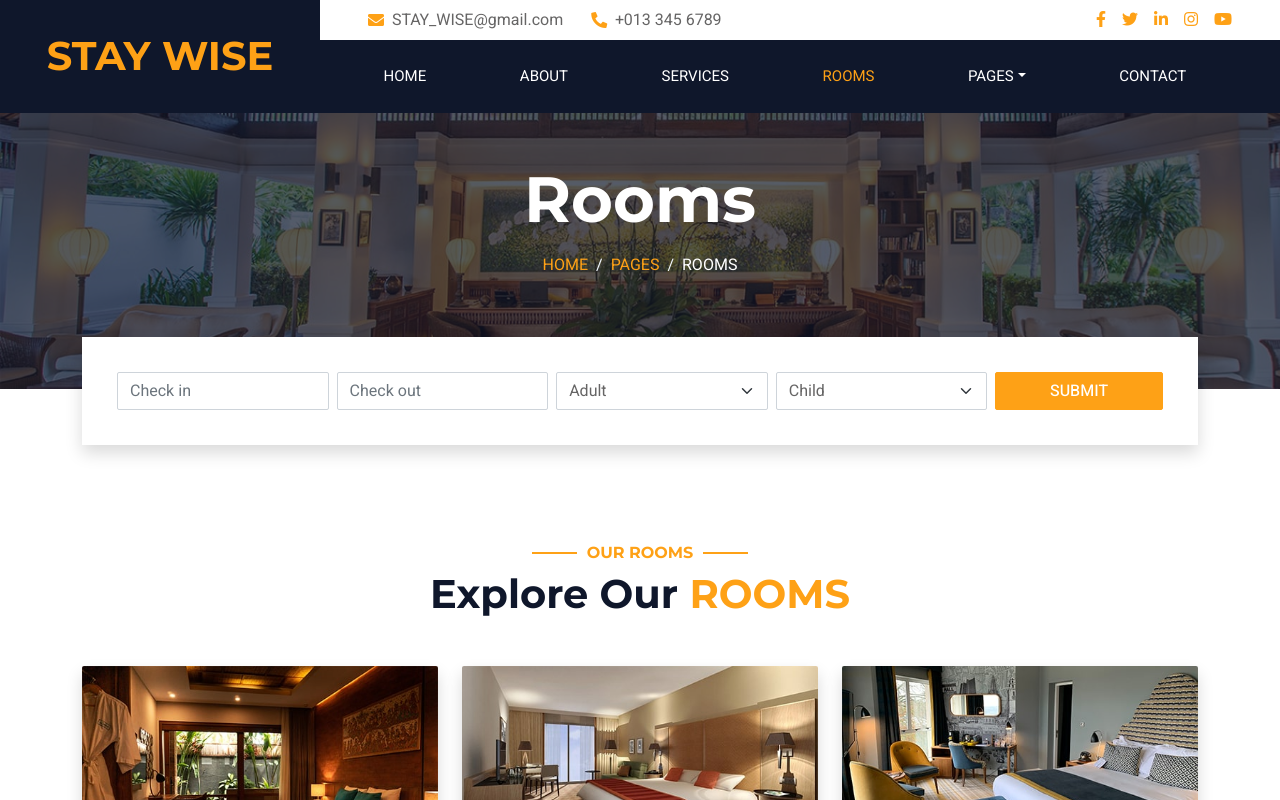
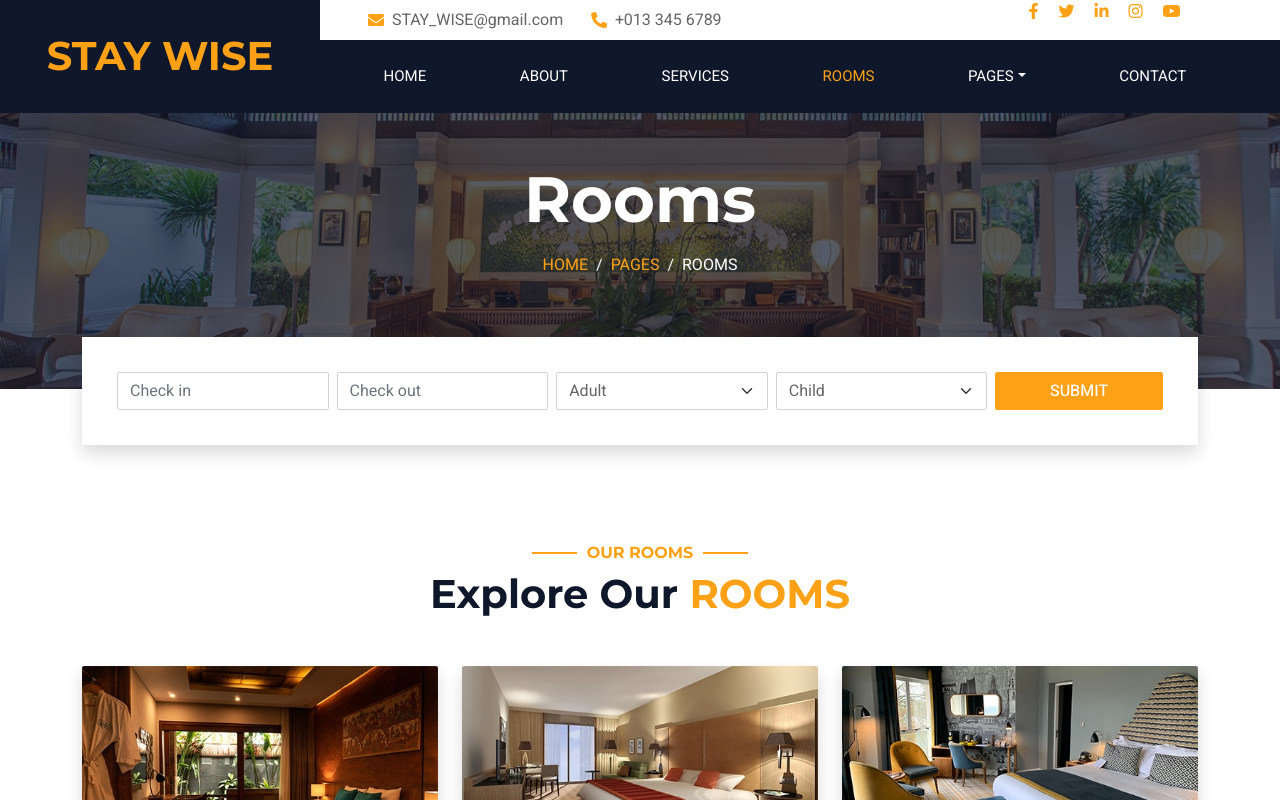
Before and after one commit to Charukshi007/Scm-Project, a plain HTML site: page room.html in a window 1280 px wide. Shown: the top 800 px of the page. Drawn offline with nearby package versions, Linux system fonts and the light colour scheme.

Commit message:
Added social media links to header

```diff
--- a/room.html
+++ b/room.html
@@ -63,13 +63,21 @@
                             </div>
                         </div>
                         <div class="col-lg-5 px-5 text-end">
-                            <div class="d-inline-flex align-items-center py-2">
-                                <a class="me-3" href=""><i class="fab fa-facebook-f"></i></a>
-                                <a class="me-3" href=""><i class="fab fa-twitter"></i></a>
-                                <a class="me-3" href=""><i class="fab fa-linkedin-in"></i></a>
-                                <a class="me-3" href=""><i class="fab fa-instagram"></i></a>
-                                <a class="" href=""><i class="fab fa-youtube"></i></a>
-                            </div>
+                            <a class="me-3" href="https://www.facebook.com/" target="_blank" rel="noopener noreferrer">
+                                <i class="fab fa-facebook-f"></i>
+                            </a>
+                            <a class="me-3" href="https://twitter.com/" target="_blank" rel="noopener noreferrer">
+                                <i class="fab fa-twitter"></i>
+                            </a>
+                            <a class="me-3" href="https://www.linkedin.com/" target="_blank" rel="noopener noreferrer">
+                                <i class="fab fa-linkedin-in"></i>
+                            </a>
+                            <a class="me-3" href="https://www.instagram.com/" target="_blank" rel="noopener noreferrer">
+                                <i class="fab fa-instagram"></i>
+                            </a>
+                            <a class="" href="https://www.youtube.com/" target="_blank" rel="noopener noreferrer">
+                                <i class="fab fa-youtube"></i>
+                            </a>
                         </div>
                     </div>
                     <nav class="navbar navbar-expand-lg bg-dark navbar-dark p-3 p-lg-0">
```
